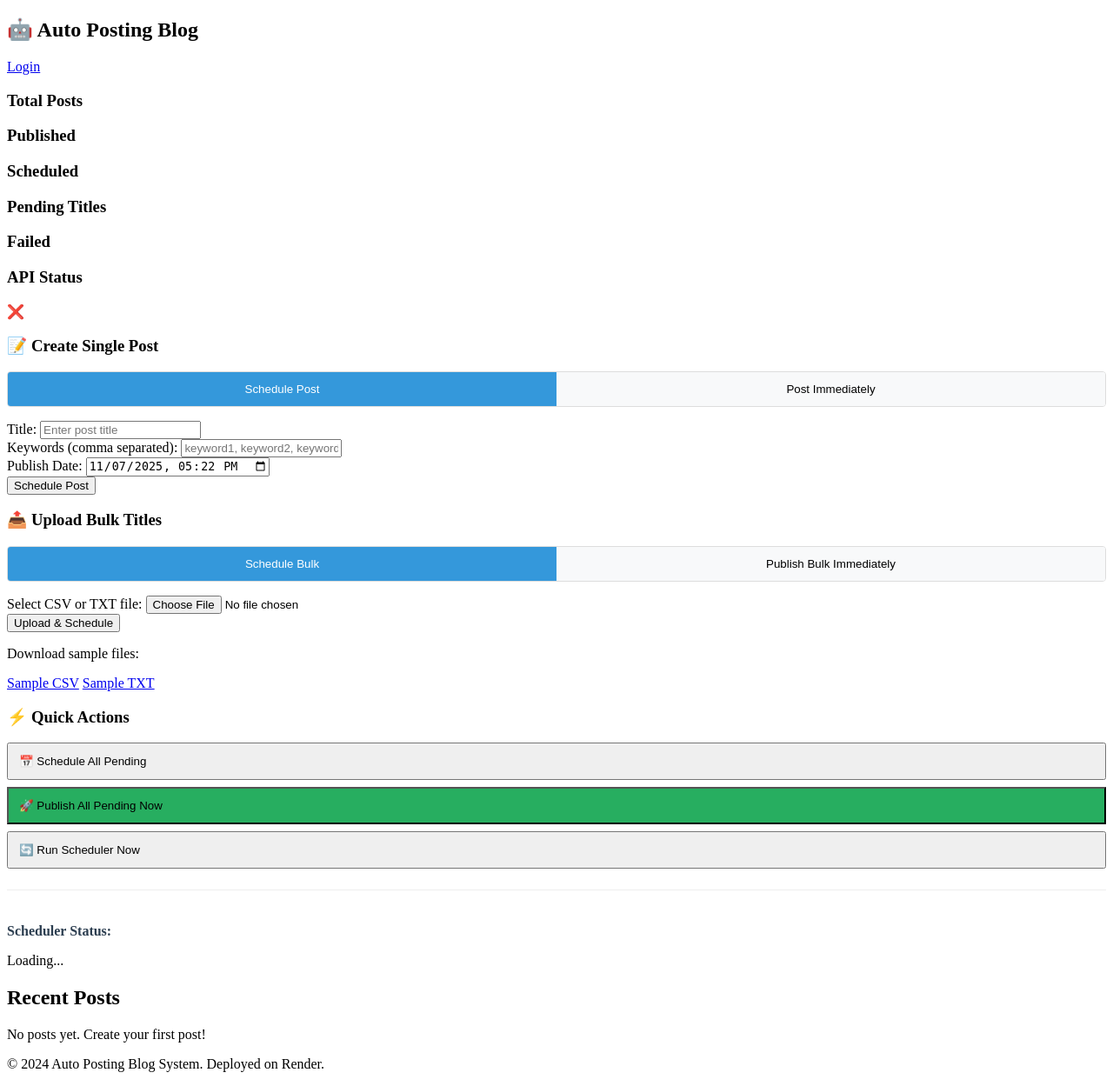
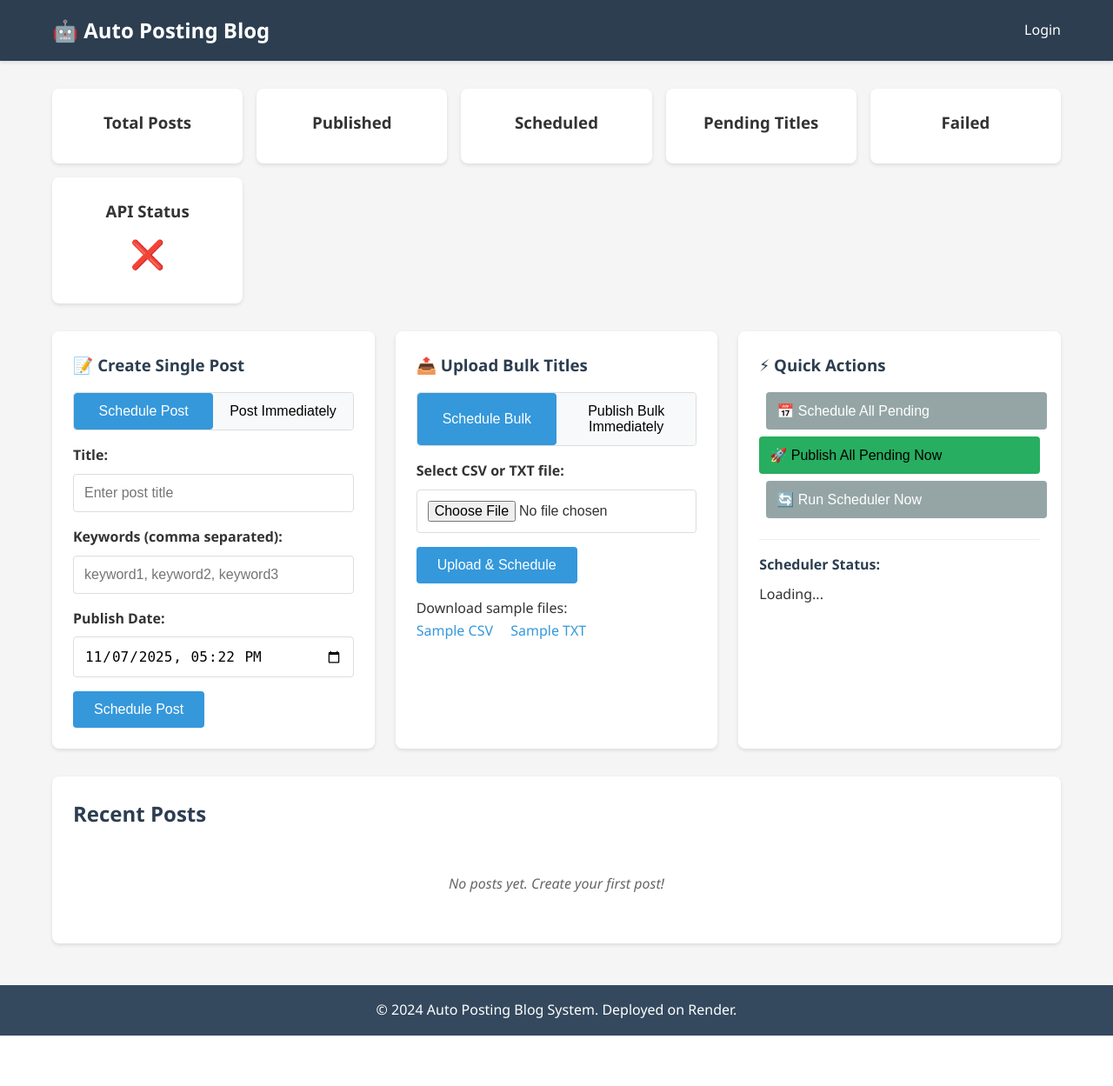
Before and after one commit to wellyerfyanto-arch/Blogger, a Flask app: template templates/index.html in a window 1280 px wide. Shown: the whole page at 87% size. After the commit the page ends 1191 px from the top, so only its background shows below. Run offline with Flask 3, Linux system fonts and the light colour scheme; the template is opened without the code that fills it, so the values that code supplies are empty.

Commit message:
Update style.css

```diff
--- a/static/css/style.css
+++ b/static/css/style.css
@@ -1,3 +1,106 @@
+/* Reset dan Base Styles */
+* {
+    margin: 0;
+    padding: 0;
+    box-sizing: border-box;
+}
+
+body {
+    font-family: 'Segoe UI', Tahoma, Geneva, Verdana, sans-serif;
+    line-height: 1.6;
+    color: #333;
+    background-color: #f5f5f5;
+}
+
+.container {
+    max-width: 1200px;
+    margin: 0 auto;
+    padding: 0 20px;
+}
+
+/* Navigation */
+.navbar {
+    background: #2c3e50;
+    color: white;
+    padding: 1rem 0;
+    box-shadow: 0 2px 4px rgba(0,0,0,0.1);
+}
+
+.nav-container {
+    max-width: 1200px;
+    margin: 0 auto;
+    padding: 0 20px;
+    display: flex;
+    justify-content: space-between;
+    align-items: center;
+}
+
+.nav-logo {
+    font-size: 1.5rem;
+    font-weight: bold;
+}
+
+.nav-links a {
+    color: white;
+    text-decoration: none;
+    margin-left: 1.5rem;
+    transition: opacity 0.3s;
+}
+
+.nav-links a:hover {
+    opacity: 0.8;
+}
+
+/* Stats Grid */
+.stats-grid {
+    display: grid;
+    grid-template-columns: repeat(auto-fit, minmax(200px, 1fr));
+    gap: 1rem;
+    margin: 2rem 0;
+}
+
+.stat-card {
+    background: white;
+    padding: 1.5rem;
+    border-radius: 8px;
+    box-shadow: 0 2px 4px rgba(0,0,0,0.1);
+    text-align: center;
+}
+
+.stat-number {
+    font-size: 2rem;
+    font-weight: bold;
+    margin: 0.5rem 0;
+}
+
+.status-good {
+    color: #27ae60;
+}
+
+.status-bad {
+    color: #e74c3c;
+}
+
+/* Actions Grid */
+.actions-grid {
+    display: grid;
+    grid-template-columns: repeat(auto-fit, minmax(300px, 1fr));
+    gap: 1.5rem;
+    margin: 2rem 0;
+}
+
+.action-card {
+    background: white;
+    padding: 1.5rem;
+    border-radius: 8px;
+    box-shadow: 0 2px 4px rgba(0,0,0,0.1);
+}
+
+.action-card h3 {
+    margin-bottom: 1rem;
+    color: #2c3e50;
+}
+
 /* Post Options Tabs */
 .post-options, .upload-options {
     display: flex;
@@ -42,6 +145,61 @@
     margin: 0.25rem 0;
 }
 
+/* Forms */
+.form-group {
+    margin-bottom: 1rem;
+}
+
+.form-group label {
+    display: block;
+    margin-bottom: 0.5rem;
+    font-weight: 600;
+}
+
+.form-group input,
+.form-group select,
+.form-group textarea {
+    width: 100%;
+    padding: 0.75rem;
+    border: 1px solid #ddd;
+    border-radius: 4px;
+    font-size: 1rem;
+}
+
+.form-group small {
+    color: #666;
+    font-size: 0.875rem;
+}
+
+/* Buttons */
+button, .btn-primary, .btn-secondary {
+    padding: 0.75rem 1.5rem;
+    border: none;
+    border-radius: 4px;
+    font-size: 1rem;
+    cursor: pointer;
+    transition: background-color 0.3s;
+}
+
+.btn-primary {
+    background: #3498db;
+    color: white;
+}
+
+.btn-primary:hover {
+    background: #2980b9;
+}
+
+.btn-secondary {
+    background: #95a5a6;
+    color: white;
+    margin-left: 0.5rem;
+}
+
+.btn-secondary:hover {
+    background: #7f8c8d;
+}
+
 /* Immediate Post Button */
 .btn-immediate {
     background: #27ae60 !important;
@@ -62,6 +220,172 @@
     width: 100%;
     text-align: left;
     padding: 0.75rem;
+}
+
+/* Content Sections */
+.content-section {
+    background: white;
+    padding: 1.5rem;
+    border-radius: 8px;
+    box-shadow: 0 2px 4px rgba(0,0,0,0.1);
+    margin: 2rem 0;
+}
+
+.content-section h2 {
+    margin-bottom: 1rem;
+    color: #2c3e50;
+}
+
+/* Posts and Titles Lists */
+.posts-list, .titles-list {
+    display: grid;
+    gap: 1rem;
+}
+
+.post-item, .title-item {
+    padding: 1rem;
+    border-left: 4px solid #ddd;
+    background: #f8f9fa;
+}
+
+.status-published {
+    border-left-color: #27ae60;
+}
+
+.status-scheduled {
+    border-left-color: #f39c12;
+}
+
+.status-failed {
+    border-left-color: #e74c3c;
+}
+
+.status-pending {
+    border-left-color: #3498db;
+}
+
+.post-meta {
+    font-size: 0.875rem;
+    color: #666;
+    margin: 0.5rem 0;
+}
+
+.post-link {
+    color: #3498db;
+    text-decoration: none;
+}
+
+.post-link:hover {
+    text-decoration: underline;
+}
+
+/* Login Page */
+.login-container {
+    display: flex;
+    justify-content: center;
+    align-items: center;
+    min-height: 80vh;
+}
+
+.login-card {
+    background: white;
+    padding: 2rem;
+    border-radius: 8px;
+    box-shadow: 0 4px 6px rgba(0,0,0,0.1);
+    width: 100%;
+    max-width: 400px;
+}
+
+.login-card h2 {
+    text-align: center;
+    margin-bottom: 1rem;
+}
+
+.login-info {
+    margin-top: 1.5rem;
+    padding: 1rem;
+    background: #f8f9fa;
+    border-radius: 4px;
+    font-size: 0.875rem;
+}
+
+/* Alerts */
+.alert {
+    padding: 1rem;
+    border-radius: 4px;
+    margin-bottom: 1rem;
+}
+
+.alert-info {
+    background: #d4edda;
+    color: #155724;
+    border: 1px solid #c3e6cb;
+}
+
+.alert-error {
+    background: #f8d7da;
+    color: #721c24;
+    border: 1px solid #f5c6cb;
+}
+
+/* Test Results */
+.test-results {
+    margin-top: 1.5rem;
+    padding: 1rem;
+    background: #f8f9fa;
+    border-radius: 4px;
+}
+
+.test-result {
+    padding: 0.5rem;
+    margin: 0.5rem 0;
+    border-radius: 4px;
+}
+
+.test-result.success {
+    background: #d4edda;
+    color: #155724;
+}
+
+.test-result.error {
+    background: #f8d7da;
+    color: #721c24;
+}
+
+/* Sample Links */
+.sample-links {
+    margin-top: 1rem;
+}
+
+.sample-links a {
+    display: inline-block;
+    margin-right: 1rem;
+    color: #3498db;
+    text-decoration: none;
+}
+
+.sample-links a:hover {
+    text-decoration: underline;
+}
+
+/* No Data State */
+.no-data {
+    text-align: center;
+    color: #666;
+    font-style: italic;
+    padding: 2rem;
+}
+
+/* Scheduler Status */
+.scheduler-status {
+    margin-top: 1.5rem;
+    padding-top: 1rem;
+    border-top: 1px solid #eee;
+}
+
+.scheduler-status h4 {
+    margin-bottom: 0.5rem;
+    color: #2c3e50;
 }
 
 /* Progress Modal */
@@ -130,20 +454,38 @@
     font-size: 0.875rem;
 }
 
-/* Scheduler Status */
-.scheduler-status {
-    margin-top: 1.5rem;
-    padding-top: 1rem;
-    border-top: 1px solid #eee;
-}
-
-.scheduler-status h4 {
-    margin-bottom: 0.5rem;
-    color: #2c3e50;
+/* Footer */
+.footer {
+    background: #34495e;
+    color: white;
+    text-align: center;
+    padding: 1rem 0;
+    margin-top: 3rem;
 }
 
 /* Responsive Design */
 @media (max-width: 768px) {
+    .nav-container {
+        flex-direction: column;
+        gap: 1rem;
+    }
+
+    .nav-links {
+        text-align: center;
+    }
+
+    .nav-links a {
+        margin: 0 0.5rem;
+    }
+
+    .stats-grid {
+        grid-template-columns: repeat(2, 1fr);
+    }
+
+    .actions-grid {
+        grid-template-columns: 1fr;
+    }
+
     .post-options, .upload-options {
         flex-direction: column;
     }
```
